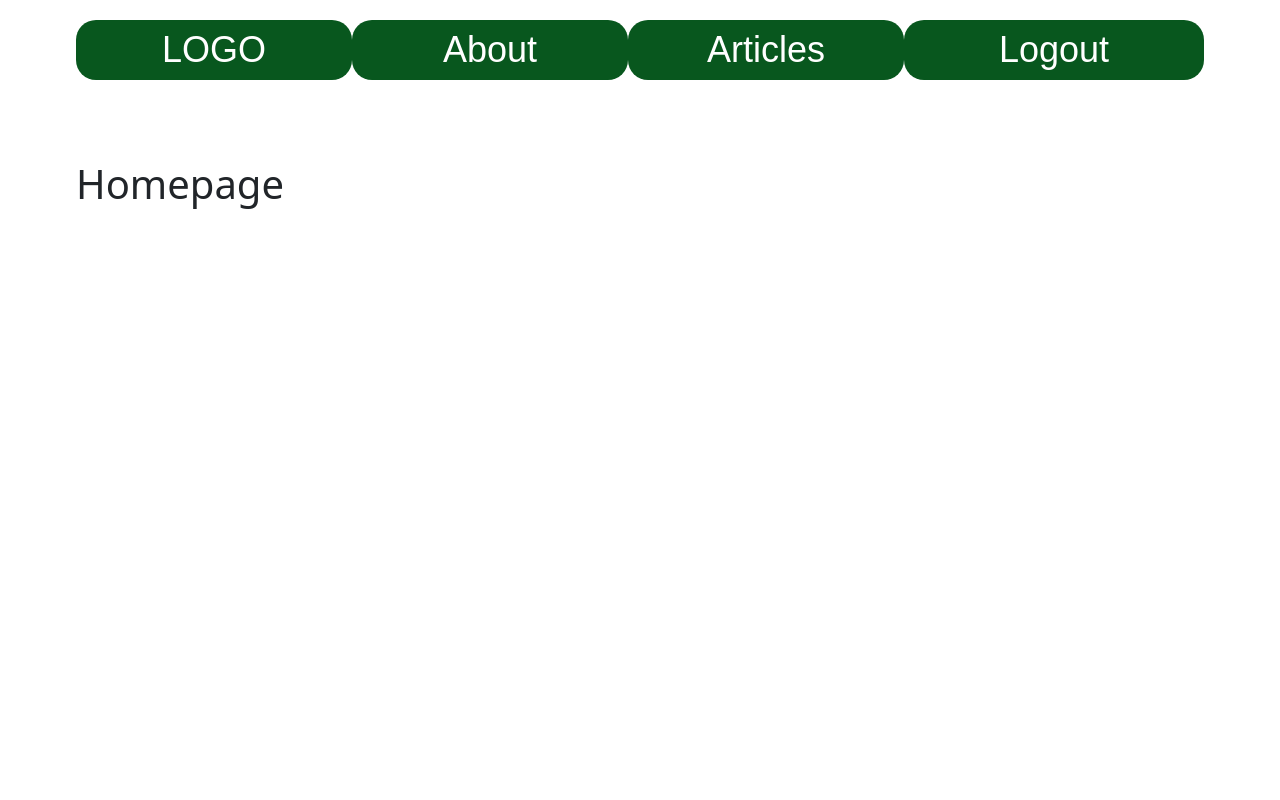
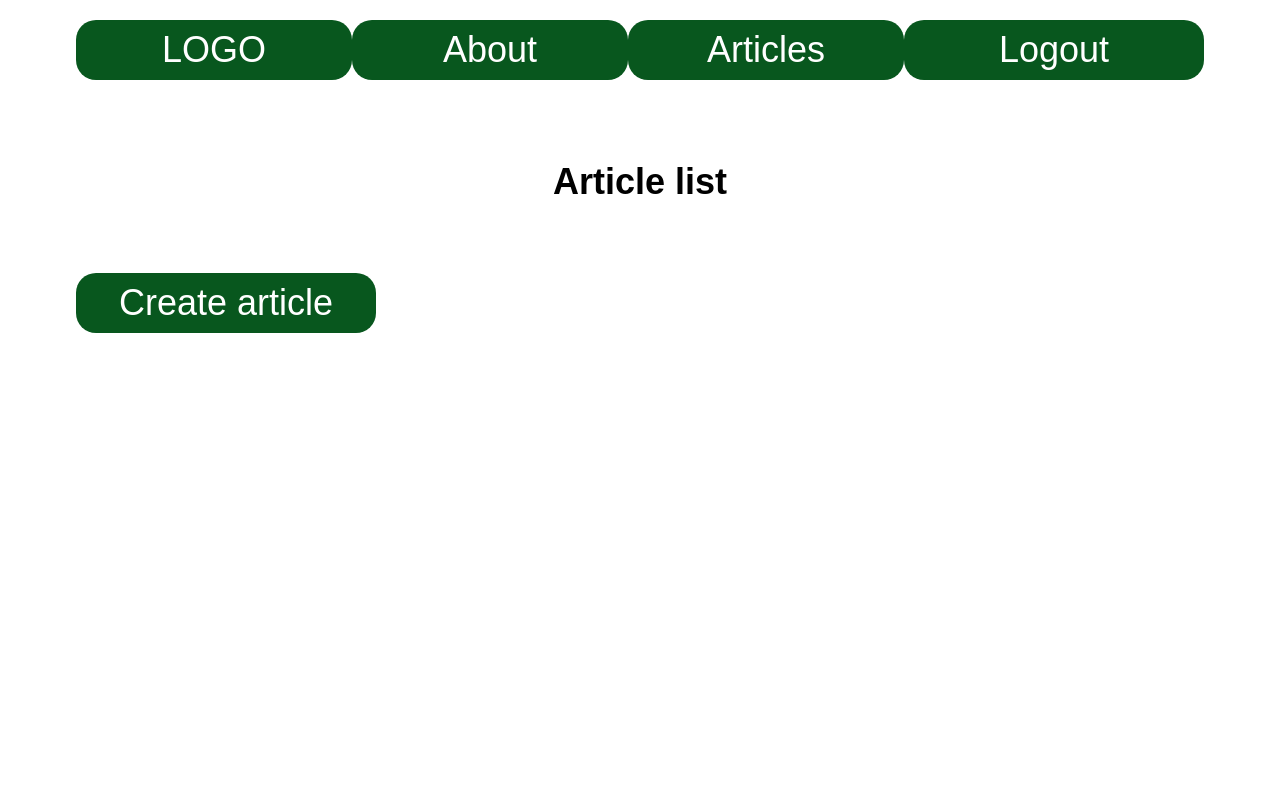
Before and after one commit to vladeoeo/blog_609-32_BVA, a Django app: page / in a window 1280 px wide. Run offline with Django 5.2, Linux system fonts and the light colour scheme; the visitor is signed in with stand-in values (Sample User, id 1); data that the repository does not hold is empty.

Commit message:
update and delete

```diff
--- a/accounts/templates/accounts/login.html
+++ b/accounts/templates/accounts/login.html
@@ -2,9 +2,12 @@
 {%block title%}Accounts{% endblock title %}
 {% block content %}
 <h1>Signup</h1>
-<form class="form" action="/accounts/login/" method="POST">
+<form class="form" action="{% url 'accounts:login' %}" method="POST">
     {% csrf_token %}
     {{form}}
+    {% if request.GET.next %}
+        <input type="hidden" name="next" value="{{ request.GET.next }}">
+    {% endif %}
     <button type="submit">Login</button>
 </form>
 {% endblock content %}
--- a/accounts/templates/accounts/signup.html
+++ b/accounts/templates/accounts/signup.html
@@ -2,7 +2,7 @@
 {%block title%}Accounts{% endblock title %}
 {% block content %}
 <h1>Signup</h1>
-<form class="form" action="/accounts/signup/" method="POST">
+<form class="form" action="{% url 'accounts:signup' %}" method="POST">
     {% csrf_token %}
     {{form}}
     <button type="submit">Sign Up</button>
--- a/accounts/urls.py
+++ b/accounts/urls.py
@@ -1,5 +1,7 @@
 from django.urls import path
 from . import views
+
+app_name = 'accounts'
 
 urlpatterns = [
     path('signup/',views.signup_view,name='signup'),
--- a/articles/admin.py
+++ b/articles/admin.py
@@ -1,4 +1,7 @@
 from django.contrib import admin
 from articles.models import Article
 
-admin.site.register(Article)
+class ArticleAdmin(admin.ModelAdmin):
+    exclude = ('slug',)
+
+admin.site.register(Article,ArticleAdmin)
--- a/articles/apps.py
+++ b/articles/apps.py
@@ -4,3 +4,6 @@ from django.apps import AppConfig
 class ArticlesConfig(AppConfig):
     default_auto_field = 'django.db.models.BigAutoField'
     name = 'articles'
+
+    def ready(self):
+        import articles.signals
--- a/articles/models.py
+++ b/articles/models.py
@@ -1,3 +1,4 @@
+from django.contrib.auth.models import User
 from django.db import models
 
 class Article(models.Model):
@@ -6,7 +7,7 @@ class Article(models.Model):
     body = models.TextField()
     date = models.DateTimeField(auto_now_add=True)
     thumbnail = models.ImageField(upload_to='images/', blank=True)
-
+    author = models.ForeignKey(User, default=None, on_delete=models.CASCADE)
     def __str__(self):
         return self.title
 
--- a/articles/templates/articles/article_list.html
+++ b/articles/templates/articles/article_list.html
@@ -7,7 +7,7 @@
         {% for element in articles %}
             <div class="article__item col-4">
                 <h2>
-                    <a href="{% url 'article_detail' slug=element.slug %}">
+                    <a href="{% url 'articles:article_detail' slug=element.slug %}">
                         {{element.title}}
                     </a>
                 </h2>
@@ -20,5 +20,10 @@
             </div>
         {% endfor %}
     </div>
+    {% if user.is_authenticated %}
+    <a href="{% url 'articles:create' %}" class="article_list_create-btn">
+        Create article
+    </a>
+    {% endif %}
 </div>
 {% endblock content %}
--- a/articles/urls.py
+++ b/articles/urls.py
@@ -2,7 +2,12 @@ from django.urls import path
 
 from articles import views
 
+app_name = 'articles'
+
 urlpatterns = [
-    path('',views.article_list),
-    path("<slug:slug>",views.article_item, name='article_detail')
+    path('',views.article_list, name='list'),
+    path('create',views.article_create,name='create'),
+    path("<slug:slug>",views.article_item, name='article_detail'),
+    path("update/<slug:slug>",views.article_update, name='update'),
+    path("delete/<slug:slug>",views.article_delete,name='delete')
 ]
--- a/articles/views.py
+++ b/articles/views.py
@@ -1,5 +1,9 @@
-from django.shortcuts import render
+from django.contrib.auth.decorators import login_required
+
+from django.http import HttpResponse
+from django.shortcuts import render, redirect
 from articles.models import Article
+from . import forms
 
 def article_list(request):
     articles= Article.objects.all().order_by('date')
@@ -8,3 +12,42 @@ def article_list(request):
 def article_item(request, slug):
     article = Article.objects.get(slug=slug)
     return render(request,"articles/article_item.html",{"article":article})
+
+@login_required(login_url='accounts:login')
+def article_create(request):
+    if request.method=="POST":
+        form = forms.ArticleForm(request.POST,request.FILES)
+        if form.is_valid():
+            instance = form.save(commit=False)
+            instance.author = request.user
+            instance.save()
+            return redirect('homepage')
+    else:
+        form = forms.ArticleForm()
+    return render(request, 'articles/article_form.html', {'form':form})
+
+@login_required(login_url='accounts:login')
+def article_update(request, slug):
+    article = Article.objects.get(slug=slug)
+    if request.user.id == article.author.id:
+        if request.method == 'POST':
+            form = forms.ArticleForm(request.POST, request.FILES, instance=article)
+            if form.is_valid():
+                instance = form.save(commit=False)
+                instance.author = request.user
+                instance.save()
+                return redirect('articles:article_detail',slug=article.slug)
+        else:
+            form = forms.ArticleForm(instance=article)
+        return render(request,'articles/article_form.html',{"form":form})
+    return HttpResponse('401 Unauthorized', status=401)
+
+@login_required(login_url='accounts:login')
+def article_delete(request,slug):
+    article = Article.objects.get(slug=slug)
+    if request.user.id == article.author.id:
+        if request.method == 'POST':
+            article.delete()
+            return redirect('homepage')
+        return render(request,'articles/article_confirm_delete.html',{'article':article})
+    return HttpResponse('401 Unauthorized', status=401)
--- a/mysite/urls.py
+++ b/mysite/urls.py
@@ -20,10 +20,10 @@ from django.contrib import admin
 from django.urls import path, include
 
 from mysite import views
-
+from articles import views as article_view
 urlpatterns = [
     path('admin/', admin.site.urls),
-    path('',views.homepage, name='homepage'),
+    path('',article_view.article_list, name='homepage'),
     path('about/',views.about, name='about'),
     path('articles/', include('articles.urls')),
     path('accounts/',include('accounts.urls'))
--- a/static/css/style.css
+++ b/static/css/style.css
@@ -1,3 +1,10 @@
+/*начало сброса стилей*/
+*,
+*::before,
+*::after{
+    box-sizing: border-box;
+}
+
 .container-fluid{
     width: 90%;
 }
@@ -48,6 +55,7 @@ header{
 .article_list-row{
     gap: 20px;
     align-items: center;
+    margin-bottom: 40px;
 }
 
 .article_list-row h2 a{
@@ -104,6 +112,7 @@ header{
     font-size: 24px;
     font-weight: 600;
     text-align: center;
+    word-wrap: break-word;
 }
 
 .form button{
@@ -125,3 +134,23 @@ header{
 .form{
     margin-bottom: 0px;
 }
+
+.article_list_create-btn{
+    border: none;
+    display: flex;
+    align-items: center;
+    justify-content: center;
+    width: 300px;
+    height: 60px;
+    background-color: #08571e;
+    border-radius: 20px;
+    font-family: sans-serif;
+    color: #FFF;
+    text-decoration: none;
+    font-size: 36px;
+    font-weight: 500;
+    text-decoration: none;
+}
+.article_list_create-btn:hover{
+    color: #FFF;
+}
--- a/templates/base_layout.html
+++ b/templates/base_layout.html
@@ -18,16 +18,16 @@
                 About
             </a>
             {% if user.is_authenticated %}
-             <a href="/articles">
+             <a href="{% url 'homepage' %}">
                 Articles
             </a>
-            <form class="form" action="/accounts/logout/" method="POST">
+            <form class="form" action="{% url 'accounts:logout' %}" method="POST">
                 {%csrf_token%}
                 <button type="submit">Logout</button>
             </form>
             {% else %}
-                <a href="{% url 'signup' %}">Sign Up</a>
-                <a href="{% url 'login' %}">Login</a>
+                <a href="{% url 'accounts:signup' %}">Sign Up</a>
+                <a href="{% url 'accounts:login' %}">Login</a>
             {% endif %}
         </div>
 
```
Also changed, not shown: accounts/forms.py (added, +27 -0 lines), accounts/views.py (+11 -9 lines), articles/forms.py (added, +21 -0 lines), articles/signals.py (added, +11 -0 lines), articles/templates/articles/article_confirm_delete.html (added, +14 -0 lines), articles/templates/articles/article_form.html (added, +11 -0 lines), articles/templates/articles/article_item.html (+11 -0 lines), articles/migrations/0003_article_author.py (added).
